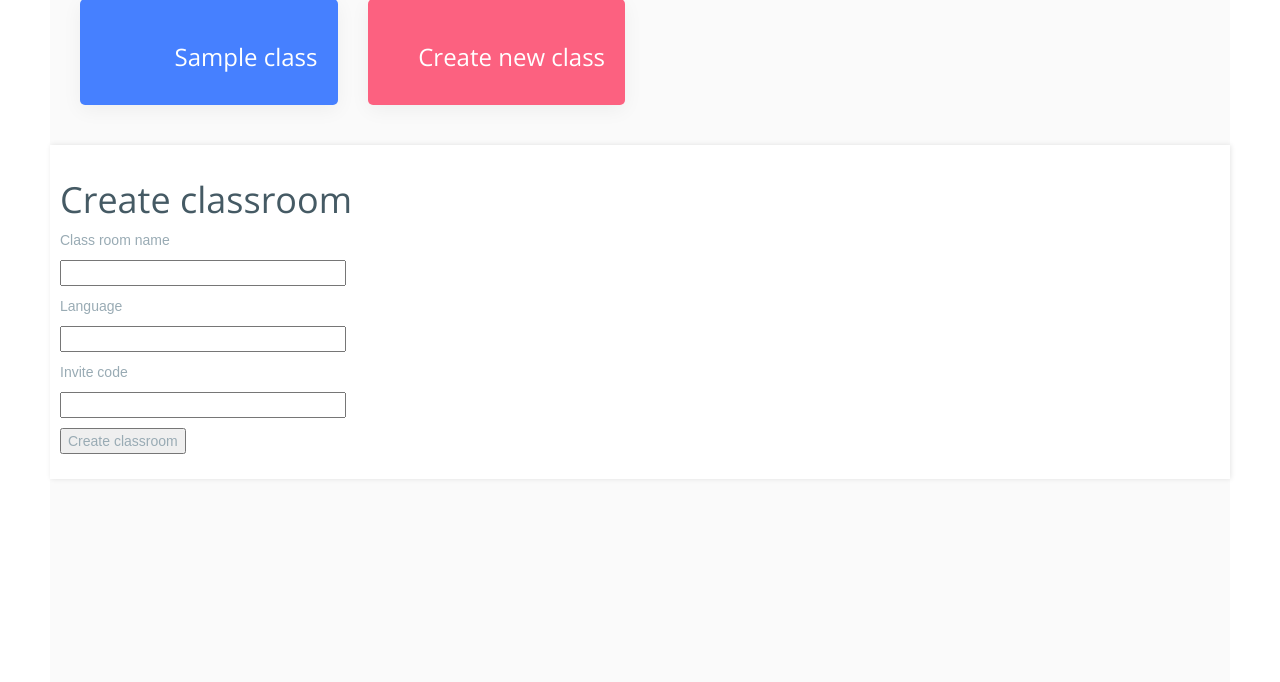
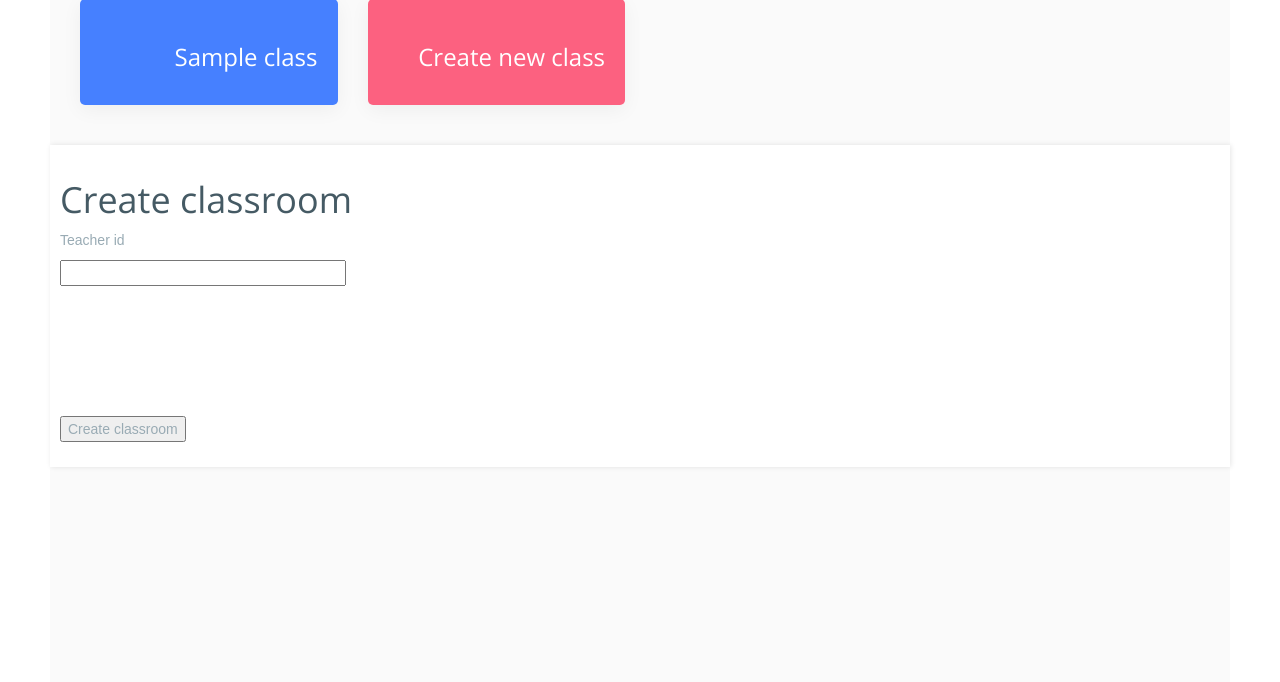
Before and after one commit to RUGSoftEng/2018-ZeeguuDashboard, a Flask app: template zeeguu_dashboard/app/templates/createcohort.html in a window 1280 px wide. Shown: the part 106-788 px from the top of the page. Run offline with Flask 2, Linux system fonts and the light colour scheme; tables that the repository leaves empty hold one stand-in row (values such as "Sample post"); the template is opened without the code that fills it: values that come from a table or form of the project are taken from there, most other values are stand-ins (such as "Sample title", 1, 10 or a date in 2020); some libraries are stand-ins or nearby versions.

Commit message:
Fixed createcohort.html after failed merge

```diff
--- a/zeeguu_dashboard/app/templates/createcohort.html
+++ b/zeeguu_dashboard/app/templates/createcohort.html
@@ -5,26 +5,41 @@
     <form action="" method="post">
         {{ form.hidden_tag() }}
         <p>
-          {{ form.cohort_name.label }}<br>
-          {{ form.cohort_name(size=32) }}
-            {% for error in form.cohort_name.errors %}
+          {{ form.teacher_id.label }}<br>
+          {{ form.teacher_id(size=32) }}
+            {% for error in form.teacher_id.errors %}
+            <span style="color: red;">[{{ error }}]</span>
+            {% endfor %}
+        </p>
+        <p>
+          {{ form.class_name.label }}<br>
+          {{ form.class_name(size=32) }}
+            {% for error in form.class_name.errors %}
             <span style="color: red;">[{{ error }}]</span>
             {% endfor %}
         </p>
 	<p>
-          {{ form.language.label }}<br>
-          {{ form.language(size=32) }}
-        {% for error in form.language.errors %}
+          {{ form.class_language_id.label }}<br>
+          {{ form.class_language_id(size=32) }}
+        {% for error in form.class_language_id.errors %}
             <span style="color: red;">[{{ error }}]</span>
             {% endfor %}
         </p>
 	<p>
-          {{ form.invite_code.label }}<br>
-          {{ form.language(size=32) }}
-        {% for error in form.invite_code.errors %}
+          {{ form.inv_code.label }}<br>
+          {{ form.inv_code(size=32) }}
+        {% for error in form.inv_code.errors %}
             <span style="color: red;">[{{ error }}]</span>
             {% endfor %}
         </p>
+        <p>
+          {{ form.max_students.label }}<br>
+          {{ form.max_students(size=32) }}
+            {% for error in form.max_students.errors %}
+            <span style="color: red;">[{{ error }}]</span>
+            {% endfor %}
+        </p>
+
         <p>{{ form.submit() }}</p>
     </form>
 {% endblock %}
```
